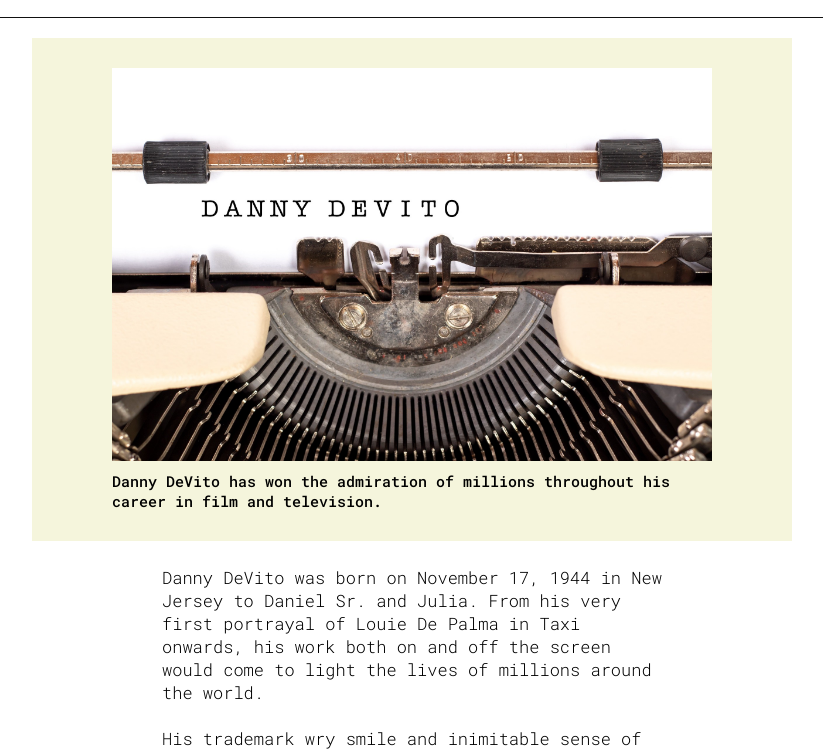
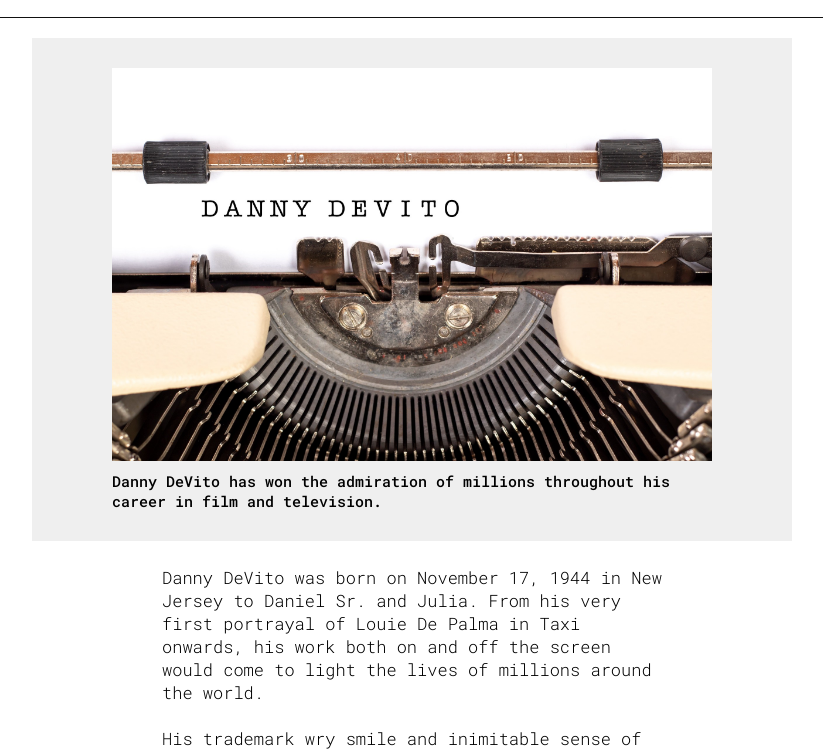
Before and after one commit to Joseph-Burke/Tribute-Page, a plain HTML site: page index.html in a window 1280 px wide. Shown: the part 56-807 px from the top of the page, without its empty margins (228-1051 px from the left). Drawn offline with Linux system fonts and the light colour scheme.

Commit message:
Give img-div a more transparent greyscale background

```diff
--- a/style.css
+++ b/style.css
@@ -29,7 +29,7 @@ header h1 {
 
 #img-div {
     width: 700px;
-    background-color: beige;
+    background-color: rgba(100,100,100,0.1);
     display: flex;
     flex-direction: column;
     align-items: center;
```
